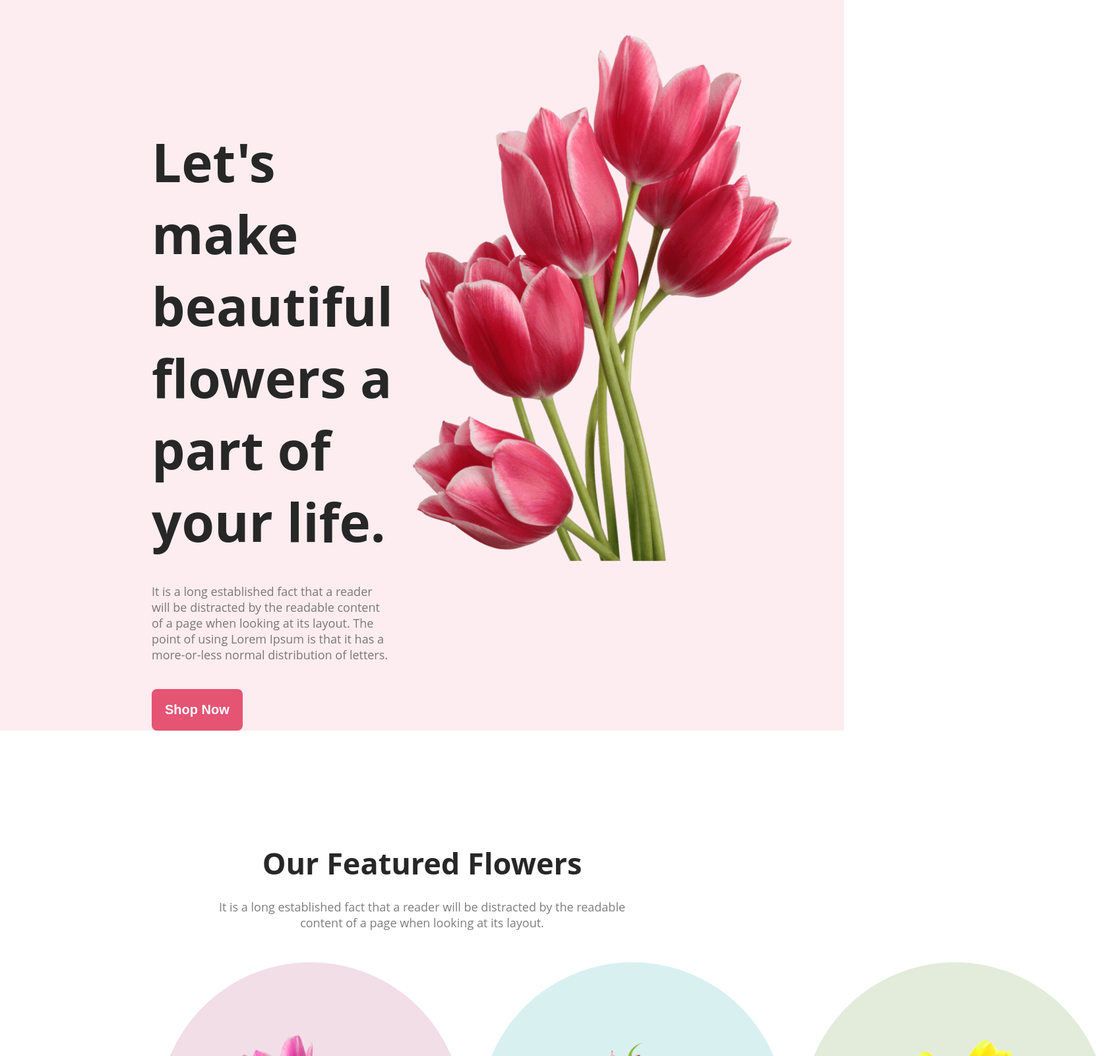
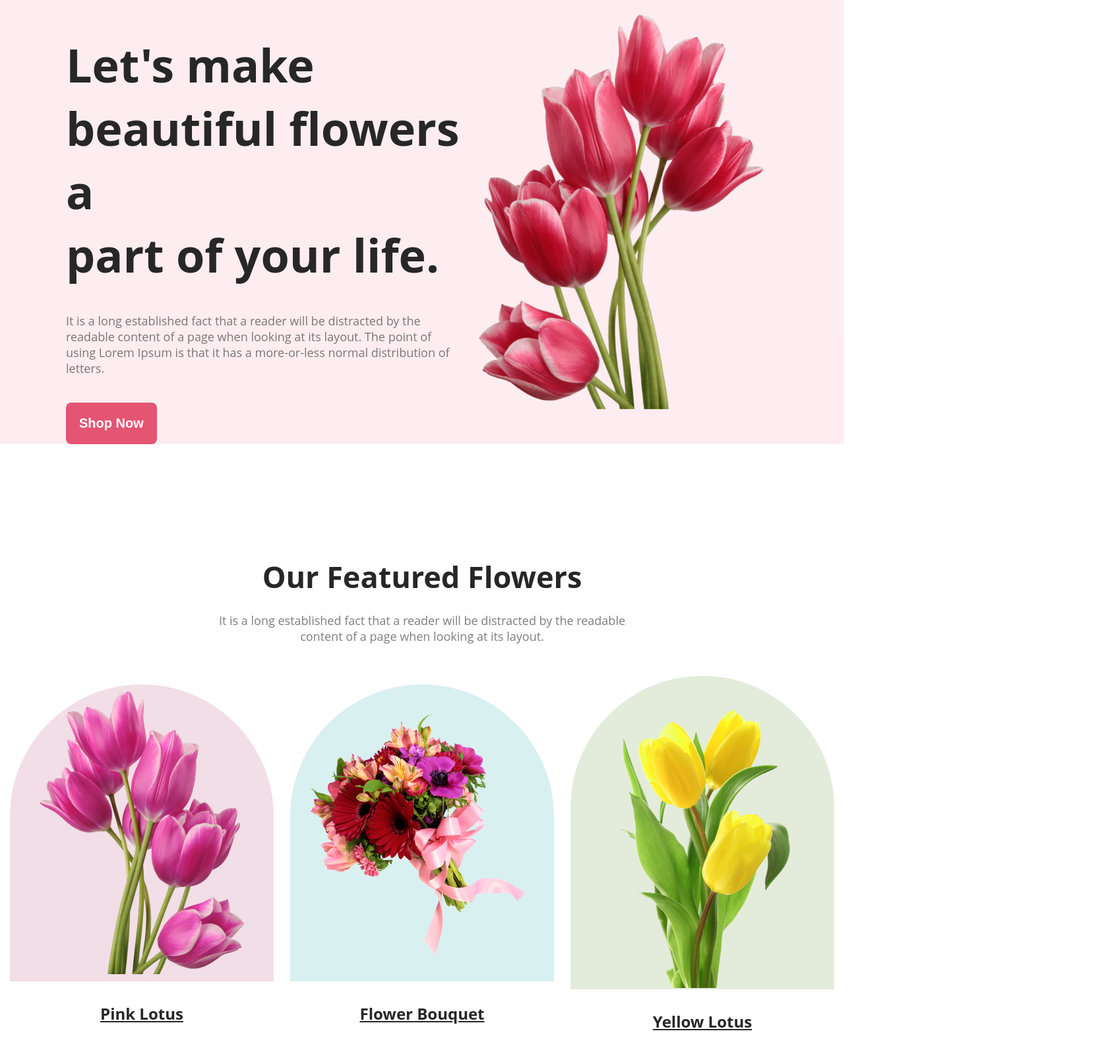
Before and after one commit to salman2090/Floral_Wreath, a plain HTML site: page index.html in a window 1280 px wide. Shown: the top 1600 px of the page at 66% size, 1680 px wide, since content can reach past the window. Drawn offline with Linux system fonts and the light colour scheme.

Commit message:
finished

```diff
--- a/index.html
+++ b/index.html
@@ -39,15 +39,23 @@
         </p>
         <div class="featured-container">
           <div>
-            <img id="first_flower" src="/images/pngwing 6.png" alt="" />
+            <div id="first_flower">
+              <img src="/images/pngwing 6.png" alt="" />
+            </div>
             <p class="flower_name">Pink Lotus</p>
           </div>
           <div>
-            <img id="second_flower" src="/images/pngwing 5.png" alt="" />
+            <div id="second_flower">
+              <img src="/images/pngwing 5.png" alt="" />
+            </div>
+
             <p class="flower_name">Flower Bouquet</p>
           </div>
           <div>
-            <img id="third_flower" src="/images/pngwing 7.png" alt="" />
+            <div id="third_flower">
+              <img src="/images/pngwing 7.png" alt="" />
+            </div>
+
             <p class="flower_name">Yellow Lotus</p>
           </div>
         </div>
@@ -90,19 +98,16 @@
           readable<br />content of a page when looking at its layout.
         </p>
         <div class="products_container">
-          <img src="/images/Flower 01.png" alt="" /><img
-            src="/images/Rectangle 4.png"
-            alt=""
-          /><img src="/images/Rectangle 5.png" alt="" /><img
-            src="/images/Rectangle 6.png"
-            alt=""
-          />
+          <img src="/images/Flower 01.png" alt="" />
+          <img src="/images/Rectangle 4.png" alt="" />
+          <img src="/images/Rectangle 5.png" alt="" />
+          <img src="/images/Rectangle 6.png" alt="" />
         </div>
       </section>
 
       <!-- Subscription Section -->
       <section class="sub_container">
-        <div>
+        <div class="sub_section">
           <h3 id="sub_title" class="section-title">Get The Latest Deals</h3>
           <p class="text_style" id="aligned_text">
             $30 coupon for first shopping
--- a/styles/style.css
+++ b/styles/style.css
@@ -34,7 +34,8 @@ body {
 header {
   background-color: rgba(229, 84, 115, 0.1);
   display: flex;
-  padding: 0px 230px;
+  flex-direction: row;
+  padding: 0px 100px;
 }
 .btn-style a {
   color: #fff;
@@ -44,19 +45,26 @@ header {
   text-decoration: none;
 }
 .flower_img {
-  margin-top: 50px;
+  margin-top: 20px;
   width: 635px;
-  height: 800px;
-  flex-shrink: 0;
+  height: 600px;
+  /* flex-shrink: 0; */
 }
 .header_text {
   font-weight: bolder;
-  font-size: 80px;
-  margin-top: 190px;
+  font-size: 70px;
+  margin-top: 50px;
   color: #272727;
 }
 
 /* Featured Section Styles */
+.featured-container {
+  display: flex;
+  align-items: center;
+  justify-content: center;
+  /* margin: 10px 0px; */
+  gap: 25px;
+}
 .featured-section {
   margin-top: 170px;
 }
@@ -69,35 +77,45 @@ header {
   margin-top: 24px;
   margin-bottom: 48px;
 }
-.featured-container {
-  display: flex;
-  margin: 20px 240px;
-  gap: 25px;
-}
 
 .flower_name {
   color: #272727;
   text-align: center;
   font-size: 24px;
   font-weight: 700;
-  line-height: 35px;
   text-decoration-line: underline;
   margin-top: 32px;
 }
 #first_flower {
+  display: flex;
+  align-items: center;
+  justify-content: center;
   border-radius: 300px 300px 0px 0px;
   background: rgba(167, 33, 98, 0.15);
-  padding: 110px 76px 0px;
+  width: 400px;
+  height: 450px;
+  /* padding: 110px 76px 0px; */
 }
 #second_flower {
+  display: flex;
+  align-items: center;
+  justify-content: center;
   border-radius: 300px 300px 0px 0px;
   background: rgba(5, 151, 160, 0.15);
-  padding: 117px 47px 51px;
+  /* padding: 117px 47px 51px; */
+  width: 400px;
+  height: 450px;
 }
 #third_flower {
+  display: flex;
+  align-items: center;
+  justify-content: center;
+  align-items: center;
   border-radius: 300px 300px 0px 0px;
   background: rgba(71, 125, 17, 0.15);
-  padding: 67px 75px 0px;
+  /* padding: 67px 75px 0px; */
+  width: 400px;
+  height: 475px;
 }
 
 /* Service Section Style */
@@ -148,15 +166,23 @@ header {
   justify-content: center;
   gap: 25px;
 }
-
+.products_container img {
+  width: 300px;
+}
 /* Subscription Section */
 .sub_container {
+  display: flex;
+  align-items: center;
+  justify-content: center;
+}
+.sub_section {
   background: url("../images/Rectangle\ 9.png");
+  min-height: 100%;
   background-repeat: no-repeat;
   background-position: center center;
-  margin: 128px 180px;
+  margin: 128px 0px;
   border-radius: 8px;
-  width: 1440px;
+  width: 1200px;
   height: 449px;
   flex-shrink: 0;
   text-align: center;
```
